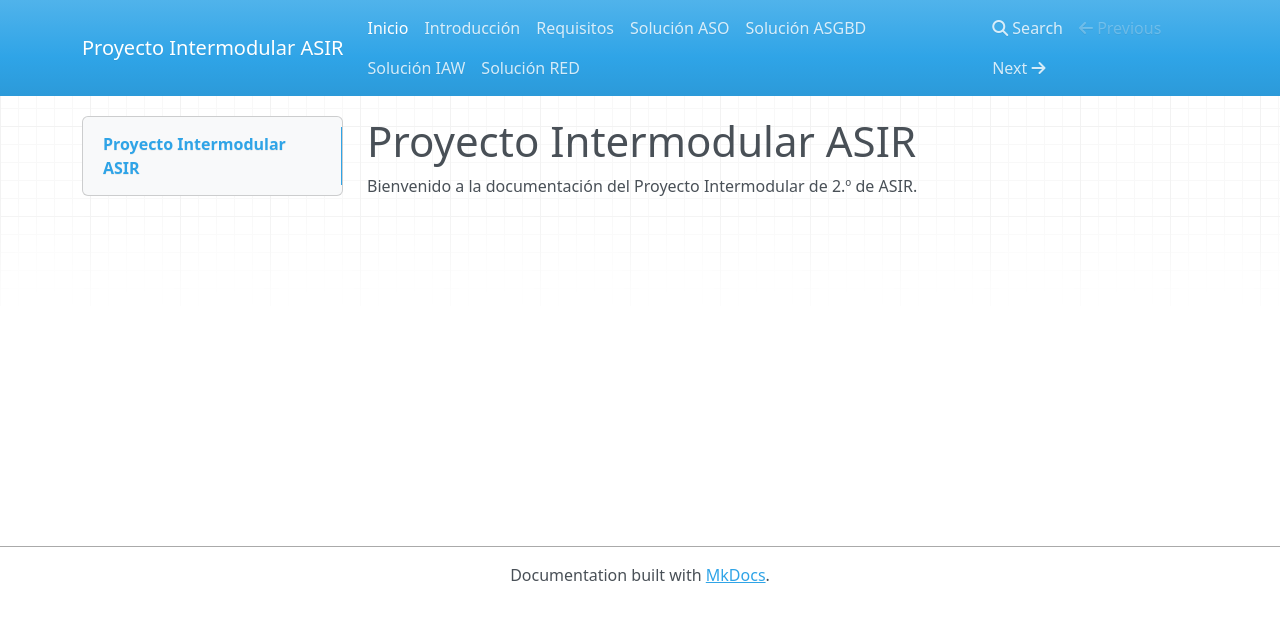
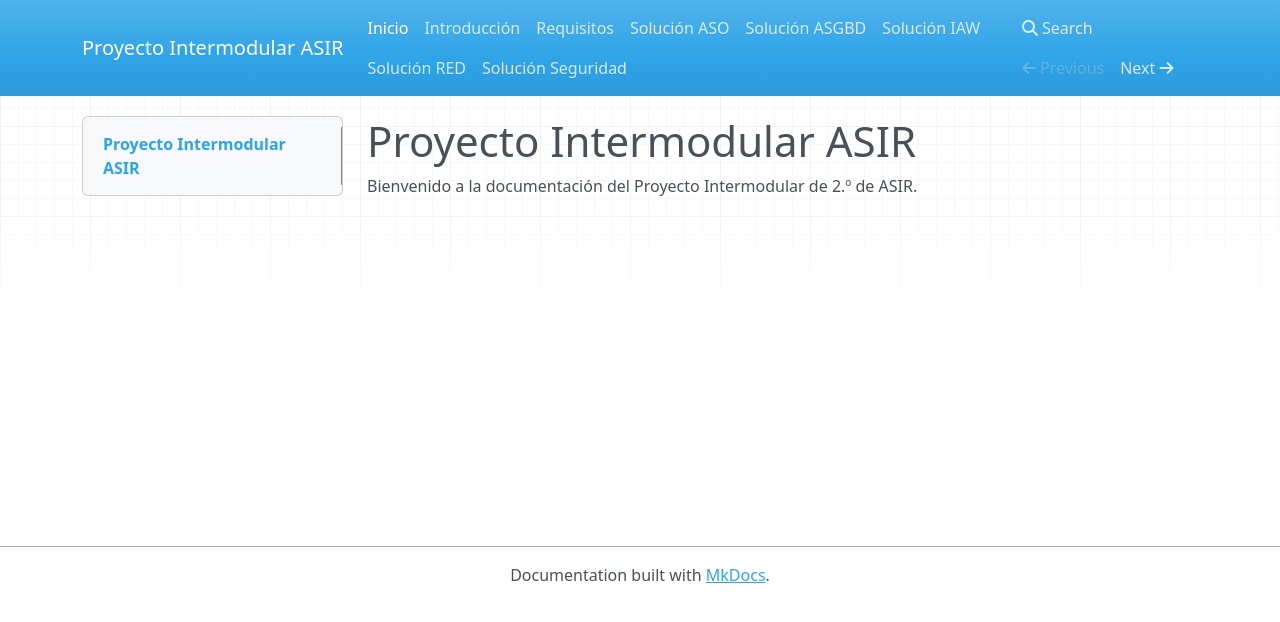
Before and after one commit to amorenog146/Proyecto-Intermodular-ASIR, an MkDocs documentation site: the page built from docs/index.md, in a window 1280 px wide. Shown: the top 622 px of the page. Built offline with MkDocs 1.6.1, drawn with Linux system fonts in a browser that asks for light colours; nearby versions of some CDN libraries.

Commit message:
Añadida solución de Seguridad al menú de documentación

```diff
--- a/mkdocs.yml
+++ b/mkdocs.yml
@@ -8,3 +8,4 @@ nav:
   - Solución ASGBD: 05_solucion_asgbd.md
   - Solución IAW: 06_solucion_iaw.md
   - Solución RED: 07_solucion_red.md
+  - Solución Seguridad: 08_solucion_seguridad.md
```
